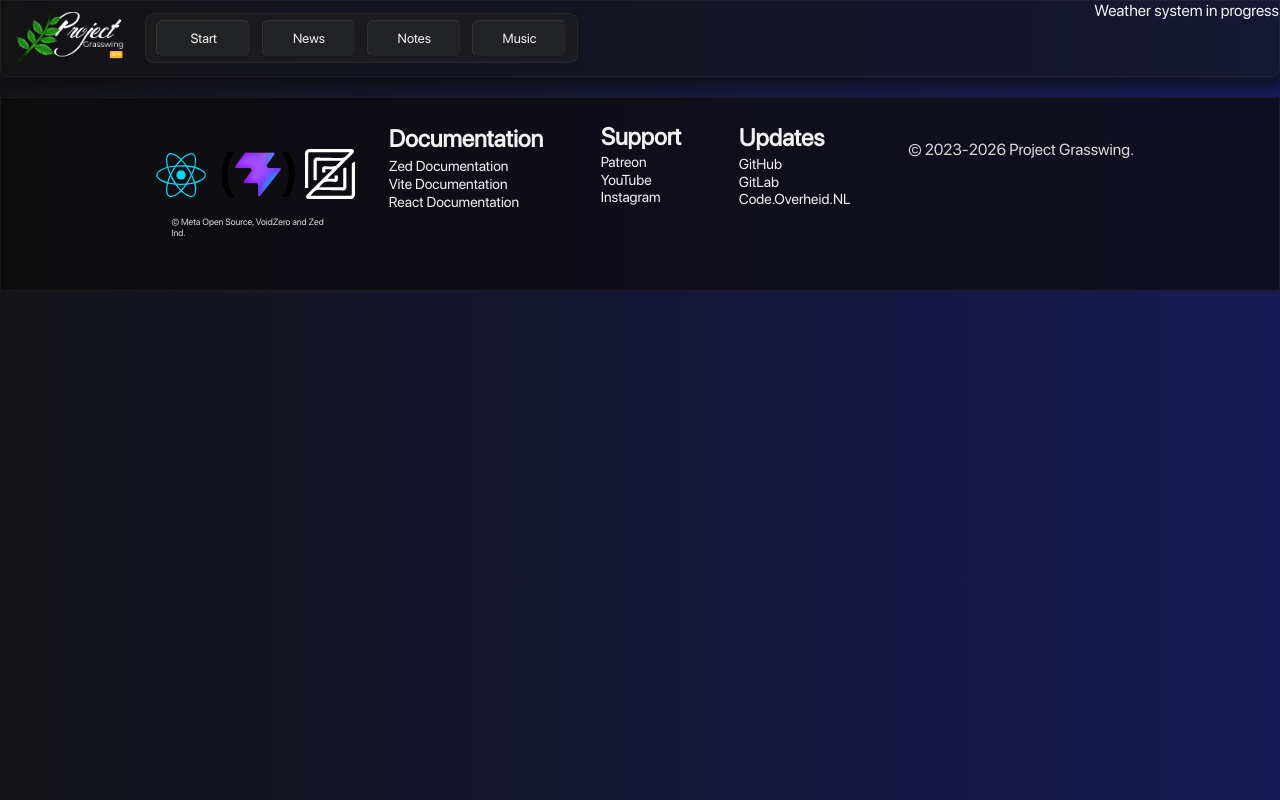
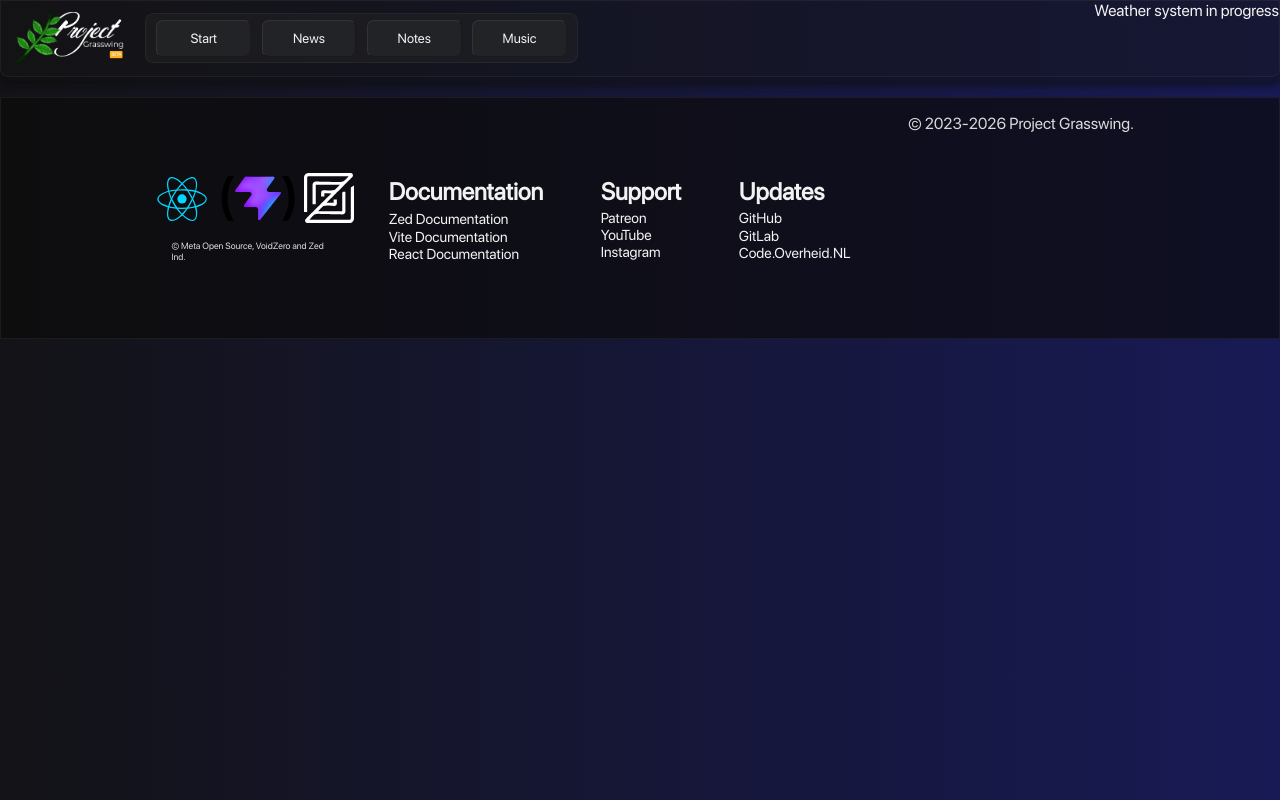
Before and after one commit to kustr-eedu/project-grasswing, a React (Vite) app: page /music in a window 1280 px wide. Built offline with nearby package versions, Linux system fonts and the light colour scheme.

Commit message:
v1.1.3b Increased newsCard height, updated index.html to v1.1.3b, and some design changes
Signed-off-by: kustr_eedu <eduardokuster1@outlook.com>

```diff
--- a/index.html
+++ b/index.html
@@ -4,7 +4,7 @@
         <meta charset="UTF-8" />
         <link rel="icon" type="image/svg+xml" href="/favicon.svg" />
         <meta name="viewport" content="width=device-width, initial-scale=1.0" />
-        <title>Project Grasswing - 1.1.1b</title>
+        <title>Project Grasswing - v1.1.3b</title>
     </head>
     <body>
         <div id="root"></div>
--- a/src/pages/components/footer.css
+++ b/src/pages/components/footer.css
@@ -6,7 +6,7 @@
     border-color: rgba(73, 73, 73, 0.24);
     display: flex;
     flex-direction: row;
-    height: 2in;
+    height: 2.5in;
     justify-content: center;
 }
 
@@ -20,7 +20,6 @@
     display: flex;
     flex-direction: column;
     justify-content: center;
-    align-items: center;
 }
 
 .grasswing-footer-images {
@@ -31,9 +30,9 @@
 }
 
 .grasswing-footer-links {
-    padding-top: 1.75%;
     display: flex;
     flex-direction: column;
+    justify-content: center;
 }
 
 .grasswing-footer-title {
@@ -59,9 +58,9 @@
 }
 
 .grasswing-footer-copyright {
-    padding-top: 2%;
     display: flex;
     flex-direction: row;
+    justify-content: center;
 }
 
 .horizontal {
--- a/src/pages/components/newsCard.css
+++ b/src/pages/components/newsCard.css
@@ -1,5 +1,5 @@
 .news-text {
-    padding-top: -2%;
+    justify-self: center;
     padding-left: 6px;
     padding-right: 6px;
     font-size: 0.18in;
@@ -29,7 +29,7 @@
 }
 
 .news-card {
-    height: 3.75in;
+    height: 4in;
     width: 3in;
     border-radius: 0.09in;
     border-style: solid;
--- a/src/pages/stylesheet.css
+++ b/src/pages/stylesheet.css
@@ -38,7 +38,7 @@
 .containerStart {
     padding: 0.5in;
     display: flex;
-    gap: 0.75in;
+    gap: 0.65in;
     flex-direction: row;
     justify-content: flexbox-start
 }
```
